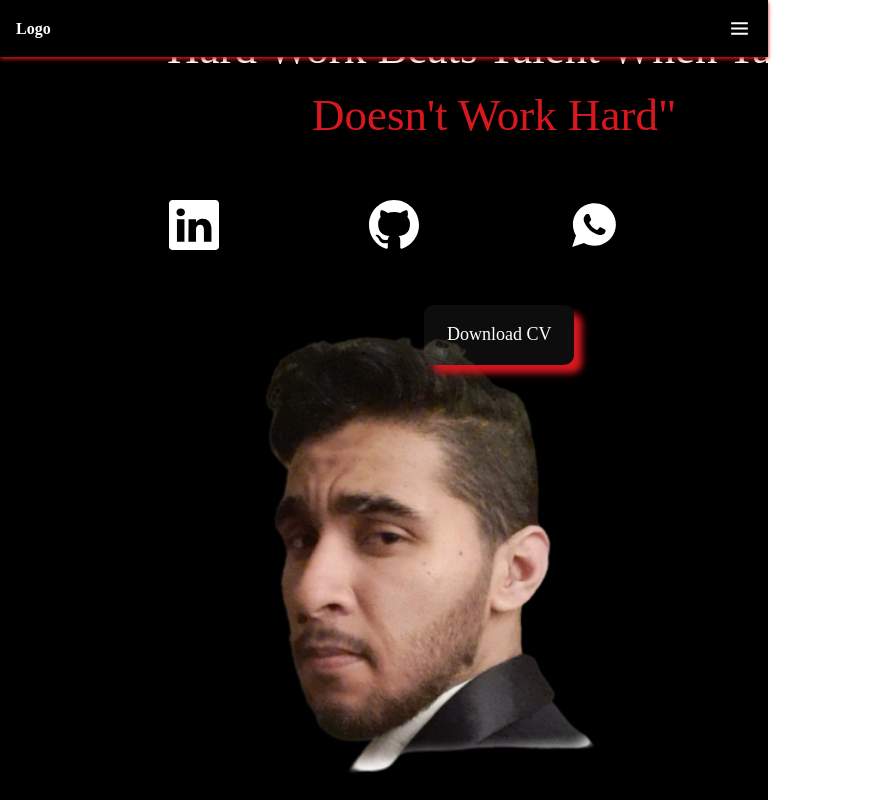
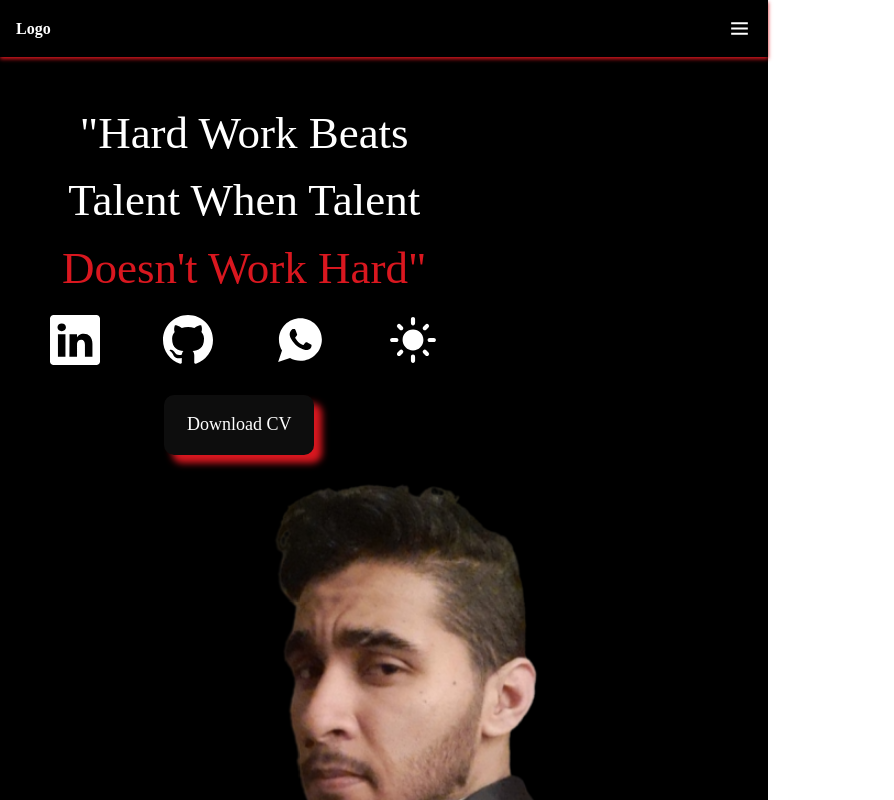
Before and after one commit to NathanDavids/PortfolioProject, a React (Vite) app: page / in a window 768 px wide. Shown: the top 800 px of the page, 894 px wide, since content can reach past the window. Built offline with nearby package versions, Linux system fonts and the light colour scheme; a web font is replaced by a local one.

Commit message:
Completed Mobile View (Responsivness) Home Page

```diff
--- a/src/components/home/home.css
+++ b/src/components/home/home.css
@@ -12,14 +12,14 @@
     justify-content: center;
     align-items: center;
     width: 100%;
-    height: 100vh;
+    height: 100%;
     background-color: var(--BackgroundColour);
 }
 
 #homeContainer{
     margin-top: 5.6rem;
     width: 95%;
-    height: 90vh;
+    height: 800px;
     background-color: black;
 }
 
@@ -295,7 +295,7 @@
 /* Media Queries */
 
 
-@media screen and (min-width:768px) and (max-width:1024px){
+@media screen and (max-width:768px) and (max-width:1024px){
     #mainContainer{
         display: grid;
 
@@ -310,29 +310,28 @@
 
     .homeImg{
         position: relative;
-        top: 145px;
-        width: 600px;
-        height: 600px;
+        top: 210px;
+        width: 550px;
+        height: 550px;
     }
     #homeTextContainer{
-       width: 800px;
+       width: 450px;
        height: 150px;
        top: -790px;
-       left: 75px;
     }
     #homeQuote{
         font-size: 45px;
     }
     #homeSocialsContainer{
-       top: -780px;
-       left: 75px;
+       top: -750px;
+       left: 0px;
        display: flex;
        justify-content: space-around;
        height: 100px;
-       width: 800px;
+       width: 450px;
     }
     #btnContainer{
-        top: -770px;
-        left: 380px;
+        top: -765px;
+        left: 120px;
     }
 }
```
